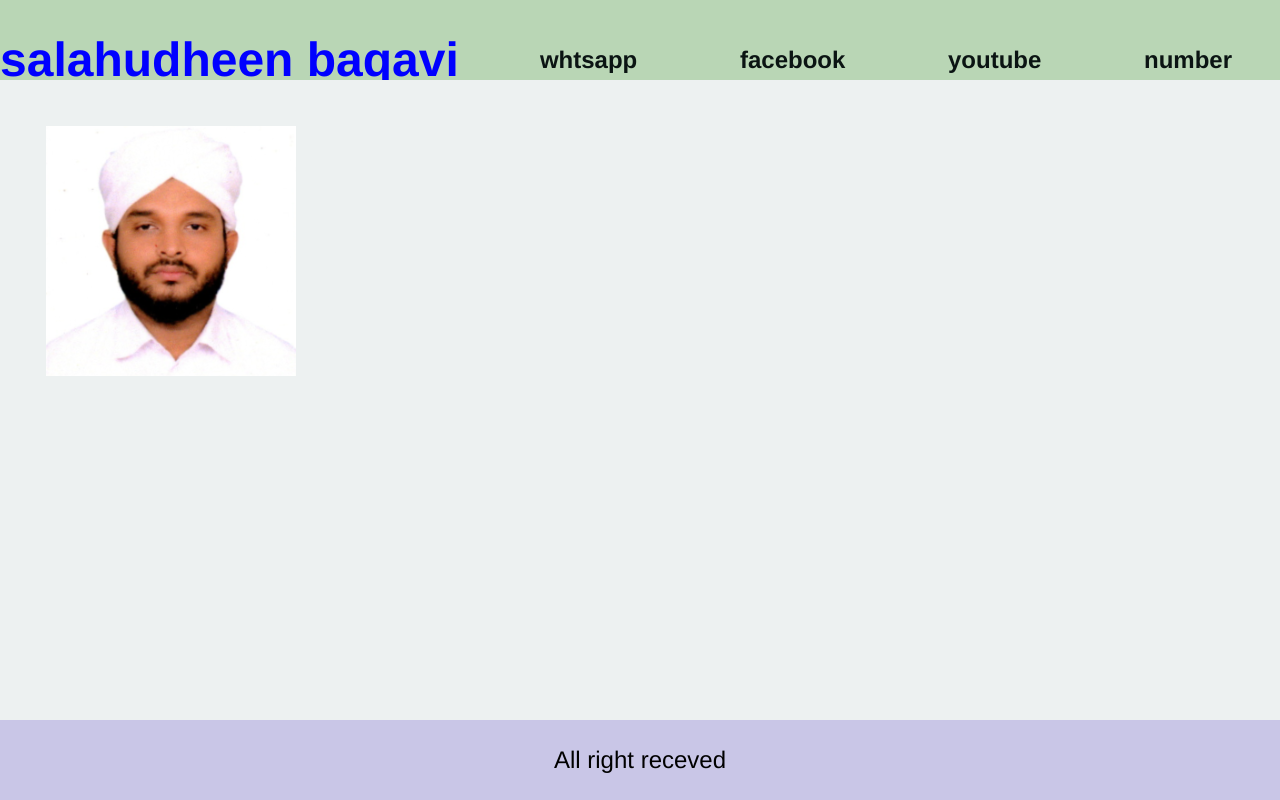
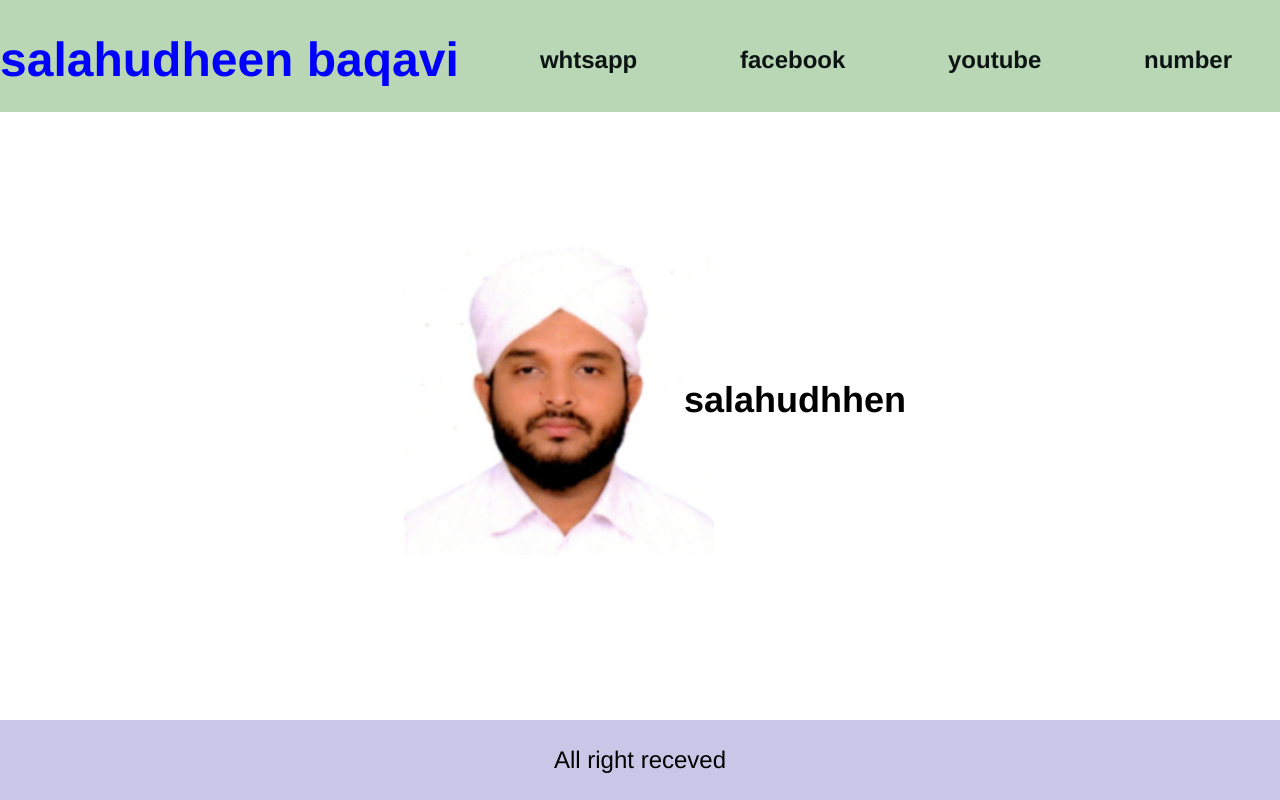
Before and after one commit to salahudheenbader/personal-websaite, a plain HTML site: page index.html in a window 1280 px wide. Drawn offline with Linux system fonts and the light colour scheme.

Commit message:
first commit9fjj1

```diff
--- a/index.html
+++ b/index.html
@@ -23,9 +23,12 @@
 </header>
 
 
-<main class="menu">
+<main class="row center">
     <div>
-        <img src="download.png" alt="my photo">
+        <img class="mediam" src="download.png" alt="my photo">
+    </div>
+    <div>
+        <h2>salahudhhen</h2>
     </div>
 </main>
 
--- a/style.css
+++ b/style.css
@@ -68,10 +68,19 @@ header:hover{
     justify-content: center;
 }
 img{
+    border-radius: 1rem;
     padding: 30px;
     float: left;
     padding-top: 30px;
+    border-color: black;
+    border: 1rem gold;
+    width: 100%;
+    height: 100%;
 }
 .menu{
     background-color: rgb(237, 241, 241);
 }
+image.mediam{
+max-width: 29rem;
+width: 100%;
+}
```
